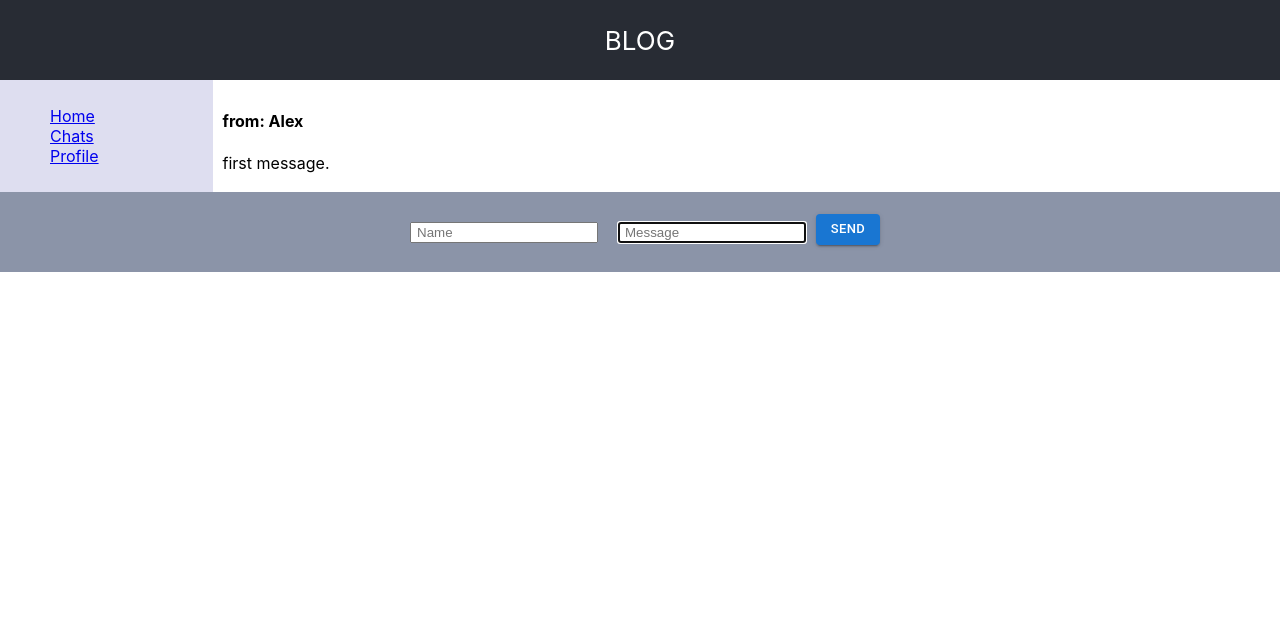
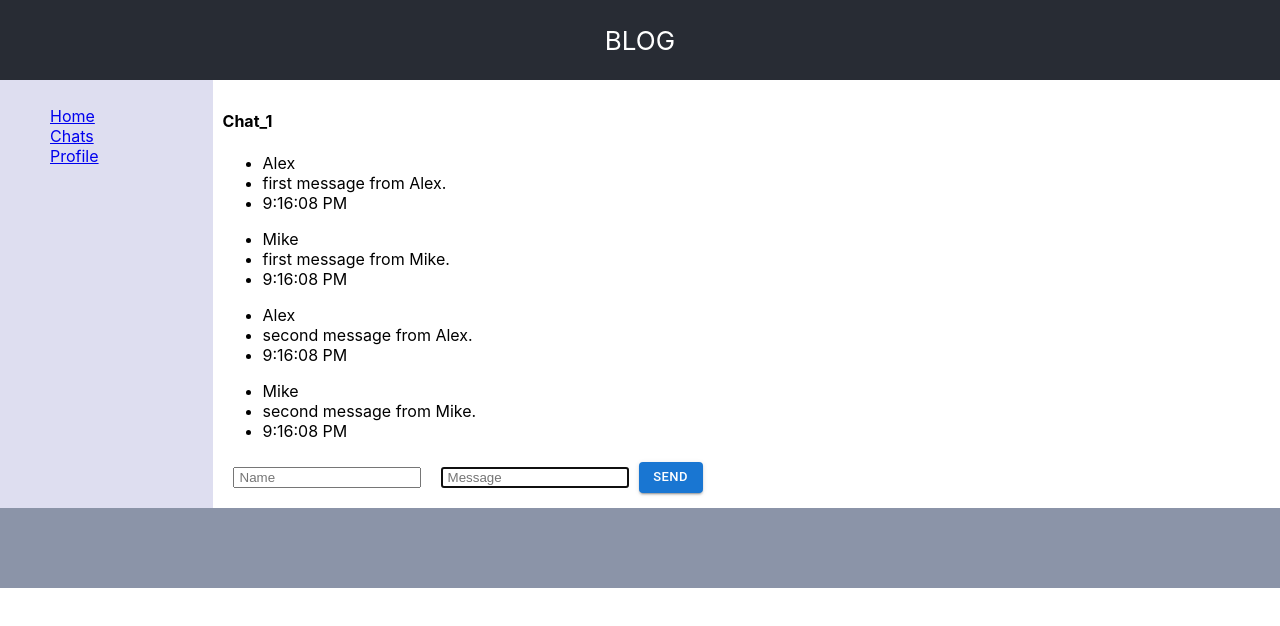
Before and after one commit to AlexZubareff/react_blog, a React (Create React App) app: page /chats/0 in a window 1280 px wide. Shown: the top 626 px of the page. Built offline with nearby package versions, Linux system fonts and the light colour scheme.

Commit message:
hw-5 redy

```diff
--- a/package.json
+++ b/package.json
@@ -11,8 +11,10 @@
     "@testing-library/user-event": "^13.5.0",
     "react": "^18.2.0",
     "react-dom": "^18.2.0",
+    "react-redux": "^8.0.5",
     "react-router-dom": "^6.4.3",
     "react-scripts": "5.0.1",
+    "redux": "^4.2.0",
     "web-vitals": "^2.1.4"
   },
   "scripts": {
--- a/src/App.js
+++ b/src/App.js
@@ -1,11 +1,14 @@
-import { useEffect, useState } from 'react';
+import { useState } from 'react';
 import './App.css';
-import { Message } from './components/Message';
+/* import { Message } from './components/Message';
 import { FormSendMessage } from './components/FormSendMessage';
 import List from '@mui/material/List';
 import ListItem from '@mui/material/ListItem';
 import ListItemButton from '@mui/material/ListItemButton';
-import { BrowserRouter,HashRouter, Route, Routes } from "react-router-dom";
+ */
+import { BrowserRouter, Route, Routes } from "react-router-dom";
+import { Provider } from "react-redux"
+import { store } from './store/store';
 import { NavBar } from './components/NavBar';
 import { Home } from './pages/Home';
 import { Profile } from './pages/Profile';
@@ -42,49 +45,161 @@ export const App = (data) => {
       const chatsList = [
         {
           nameChat: 'Chat_1',
+          message: [
+            {
               from: 'Alex',
               too:'Mike',
-          message: 'first message.',
+              text: 'first message from Alex.',
+              date: new Date().toLocaleTimeString(),
+            },
+            {
+              from: 'Mike',
+              too:'Alex',
+              text: 'first message from Mike.',
+              date: new Date().toLocaleTimeString(),
+            },
+            {
+              from: 'Alex',
+              too:'Mike',
+              text: 'second message from Alex.',
+              date: new Date().toLocaleTimeString(),
+            },
+            {
+              from: 'Mike',
+              too:'Alex',
+              text: 'second message from Mike.',
+              date: new Date().toLocaleTimeString(),
+            },
+          ],
           date: new Date().toLocaleTimeString(),
           id: nanoid()
         },
         {
           nameChat: 'Chat_1',
+          message: [
+            {
+              from: 'Alex',
+              too:'Mike',
+              text: 'first message from Alex.',
+              date: new Date().toLocaleTimeString(),
+            },
+            {
               from: 'Mike',
               too:'Alex',
-          message: 'second message.',
+              text: 'first message from Mike.',
+              date: new Date().toLocaleTimeString(),
+            },
+            {
+              from: 'Alex',
+              too:'Mike',
+              text: 'second message from Alex.',
+              date: new Date().toLocaleTimeString(),
+            },
+            {
+              from: 'Mike',
+              too:'Alex',
+              text: 'second message from Mike.',
+              date: new Date().toLocaleTimeString(),
+            },
+          ],
           date: new Date().toLocaleTimeString(),
           id: nanoid()
         },
         {
           nameChat: 'Chat_2',
-          from: 'Elena',
+          message: [
+            {
+              from: 'Alex',
               too:'Mike',
-          message: 'Lorem ipsum dolor sit amet, consectetur adipiscing elit. Aenean sed.',
+              text: 'first message from Alex.',
               date: new Date().toLocaleTimeString(),
+            },
+            {
+              from: 'Mike',
+              too:'Alex',
+              text: 'first message from Mike.',
+              date: new Date().toLocaleTimeString(),
+            },
+            {
+              from: 'Alex',
+              too:'Mike',
+              text: 'second message from Alex.',
+              date: new Date().toLocaleTimeString(),
+            },
+            {
+              from: 'Mike',
+              too:'Alex',
+              text: 'second message from Mike.',
+              date: new Date().toLocaleTimeString(),
+            },
+          ],          date: new Date().toLocaleTimeString(),
           id: nanoid()
         },
         {
           nameChat: 'Chat_3',
-          from: 'Nike',
-          too:'Elena',
-          message: 'Lorem ipsum dolor sit amet, consectetur adipiscing elit. Fusce quis.',
+          message: [
+            {
+              from: 'Alex',
+              too:'Mike',
+              text: 'first message from Alex.',
               date: new Date().toLocaleTimeString(),
+            },
+            {
+              from: 'Mike',
+              too:'Alex',
+              text: 'first message from Mike.',
+              date: new Date().toLocaleTimeString(),
+            },
+            {
+              from: 'Alex',
+              too:'Mike',
+              text: 'second message from Alex.',
+              date: new Date().toLocaleTimeString(),
+            },
+            {
+              from: 'Mike',
+              too:'Alex',
+              text: 'second message from Mike.',
+              date: new Date().toLocaleTimeString(),
+            },
+          ],          date: new Date().toLocaleTimeString(),
           id: nanoid()
         },
         {
           nameChat: 'Chat_4',
+          message: [
+            {
               from: 'Alex',
-          too:'Elena',
-          message: 'Pellentesque vel justo quis magna.',
+              too:'Mike',
+              text: 'first message from Alex.',
               date: new Date().toLocaleTimeString(),
+            },
+            {
+              from: 'Mike',
+              too:'Alex',
+              text: 'first message from Mike.',
+              date: new Date().toLocaleTimeString(),
+            },
+            {
+              from: 'Alex',
+              too:'Mike',
+              text: 'second message from Alex.',
+              date: new Date().toLocaleTimeString(),
+            },
+            {
+              from: 'Mike',
+              too:'Alex',
+              text: 'second message from Mike.',
+              date: new Date().toLocaleTimeString(),
+            },
+          ],          date: new Date().toLocaleTimeString(),
           id: nanoid()
         },
       ]
 
 
       const [chats, setChat] = useState(chatsList);
-
+      console.log(chats);
 
   // // useEffect((data) => {
   // //   const newMessage = {
@@ -132,6 +247,7 @@ export const App = (data) => {
 
 
   return (
+    <Provider store={store}>
           <BrowserRouter>
           <div className="App">
         <header className='App-header '>BLOG</header>
@@ -163,11 +279,12 @@ export const App = (data) => {
 
           </div>
          <footer className='App-footer'>
-          <FormSendMessage Chat = {chats} handleSendMessage = {setChat} />
+
         </footer>
-
       </div>
     </BrowserRouter>
+
+    </Provider>
   );
 }
 
--- a/src/components/FormSendMessage.jsx
+++ b/src/components/FormSendMessage.jsx
@@ -1,13 +1,13 @@
-import { useEffect, useState, useRef } from 'react';
+/* import { useEffect, useState, useRef } from 'react';
 import Button from '@mui/material/Button';
 import TextField from '@mui/material/TextField';
 import Input from '@mui/material/Input';
 import {nanoid} from 'nanoid';
 
-
+ */
 export const FormSendMessage = ({Chat, handleSendMessage}) => {
 
-    console.log(Chat)
+/*     console.log(Chat)
 
     const inputRef = useRef(null)
 
@@ -33,7 +33,7 @@ export const FormSendMessage = ({Chat, handleSendMessage}) => {
         handleSendMessage([...Chat, newMessage])
 
         }
-
+ */
 
 
         // function sendText(ev) {
@@ -49,12 +49,12 @@ export const FormSendMessage = ({Chat, handleSendMessage}) => {
 
 
     return <>
-    <form >
+{/*     <form >
         <input  className = "Input" type="text" name="author" placeholder='Name' />
         <input  ref={inputRef} className = "Input" type="text" name="text" placeholder='Message' />
         <Button onClick={handleSend} variant="contained" size="small">SEND</Button>
     </form>
-    {/* <form onSubmit={handleSend}>
+ */}    {/* <form onSubmit={handleSend}>
         <Input  className = "Input" type="text" name="author" placeholder='Name' />
         <Input  ref={inputRef} className = "Input" type="text" name="text" placeholder='Message' />
         <Button variant="contained" size="large">SEND</Button>
--- a/src/pages/Chat.jsx
+++ b/src/pages/Chat.jsx
@@ -1,14 +1,14 @@
-import { useState } from "react";
+import { useState, useRef, useEffect } from "react";
 import { useParams } from "react-router-dom";
-import { Message } from "../components/Message"
-import { ChatList } from "./ChatList"
-import List from '@mui/material/List';
-import ListItem from '@mui/material/ListItem';
+import Button from '@mui/material/Button';
 
 
 
 
-export const Chat = ({chat, addChats}) => {
+
+export const Chat = ({chat, addChats, handleSendMessage}) => {
+
+    const inputRef = useRef(null)
 
 
     // console.log(chats);
@@ -16,6 +16,29 @@ export const Chat = ({chat, addChats}) => {
      console.log(chatId);
     const [chatsList, setChat] = useState(chat);
     console.log(chatsList);
+
+    useEffect(() => {
+        inputRef.current?.focus();
+        }, []);
+
+
+
+    const handleSend = (ev) => {
+
+        ev.preventDefault()
+        const newMessage = {
+            from: ev.target.form.author.value,
+            too:'Mike',
+            text: ev.target.form.text.value,
+            date: new Date().toLocaleTimeString(),
+          }
+          console.log(newMessage)
+
+          addChats(chatsList[chatId].message.push(newMessage))
+
+
+        }
+
 
 
     return <>
@@ -33,9 +56,26 @@ export const Chat = ({chat, addChats}) => {
 
       {/* ))} */}
 
-          <h4>from: {chatsList[chatId].from}</h4>
+          <h4>{chatsList[chatId].nameChat}</h4>
 
-          {chatsList[chatId].message}
+          {chatsList[chatId].message.map((item, index) =>
+          <ul key={index}>
+            <li>
+                {item.from}
+            </li>
+            <li>
+                {item.text}
+            </li>
+            <li>
+                {item.date}
+            </li>
+          </ul>
+          )}
+                <form >
+                    <input  className = "Input" type="text" name="author" placeholder='Name' />
+                    <input  ref={inputRef} className = "Input" type="text" name="text" placeholder='Message' />
+                    <Button onClick={handleSend} variant="contained" size="small">SEND</Button>
+                </form>
 
           {/* chatsList.forEach(item => item.id && chatId ? <h1>{chatId}</h1> : <h2>Выбирите чат</h2>) */}
 
--- a/src/pages/ChatList.jsx
+++ b/src/pages/ChatList.jsx
@@ -22,6 +22,7 @@ const [nameChat, setNameChat] = useState('');
         addChat([...chats,
           {
             nameChat,
+            message: [],
             date: new Date().toLocaleTimeString(),
             id: nanoid()
           }
--- /dev/null
+++ b/src/store/profile/actionsProfile.jsx
@@ -0,0 +1,5 @@
+export const TOGGLE_CHECKBOX = "PROFILE::TOGGLE_CHECKBOX";
+
+export const toggleCheckbox = {
+    type: TOGGLE_CHECKBOX,
+};
--- /dev/null
+++ b/src/store/profile/profileReducer.jsx
@@ -0,0 +1,19 @@
+import { TOGGLE_CHECKBOX } from "./actionsProfile";
+
+const initialState = {
+    checked: false,
+    name: "Checked"
+};
+
+export const profileReducer = (state = initialState, action) => {
+    switch (action.type) {
+        case TOGGLE_CHECKBOX: {
+            return{
+                ...state,
+                checked: !state.checked,
+            }
+        }
+        default:
+            return state;
+    }
+};
--- /dev/null
+++ b/src/store/store.jsx
@@ -0,0 +1,6 @@
+
+import { createStore } from "redux";
+
+import { profileReducer } from "./profile/profileReducer";
+
+export const store = createStore(profileReducer, window.__REDUX_DEVTOOLS_EXTENSION__ && window.__REDUX_DEVTOOLS_EXTENSION__());
```
Also changed, not shown: src/pages/Profile.jsx (+15 -1 lines), 1 other file (tests, documents, lock files or other folders). Lines whose indentation alone changed are shown as unchanged.
